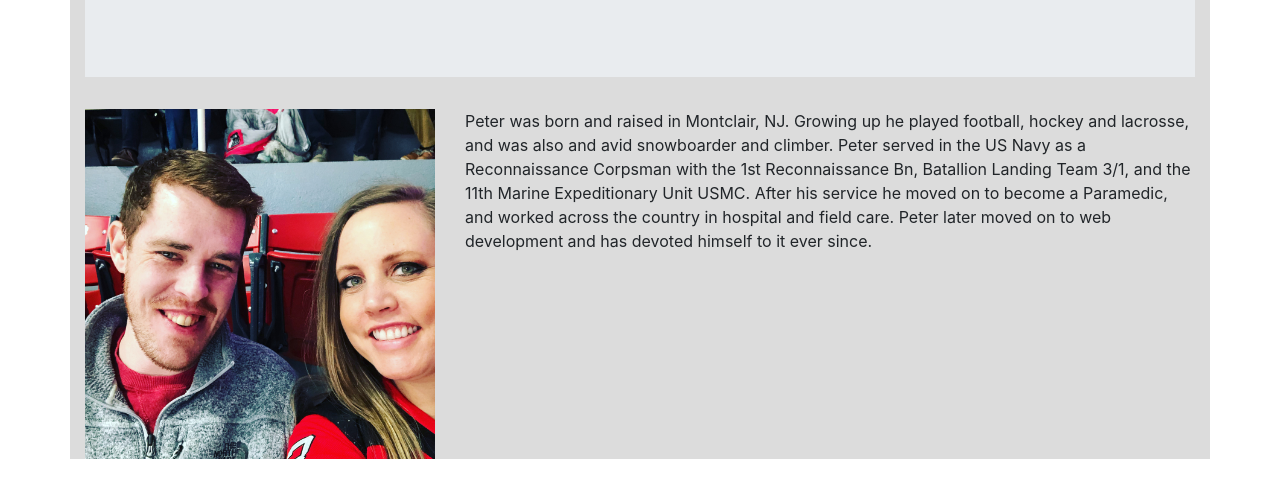
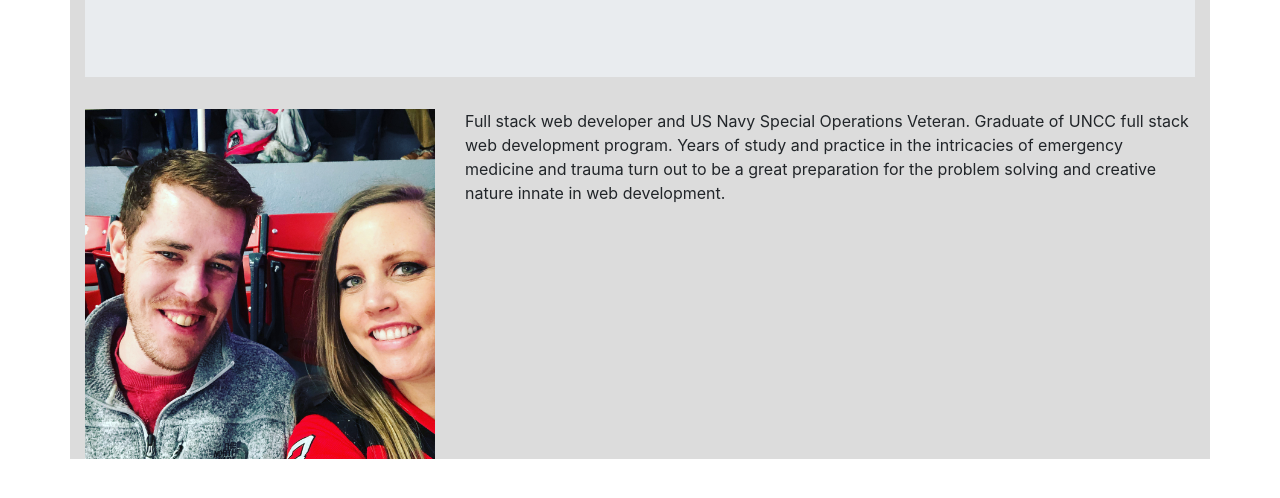
Before and after one commit to boylepeter/Mobile_Responsive_Portfolio, a plain HTML site: page index.html in a window 1280 px wide. Shown: the part 228-726 px from the top of the page. Drawn offline with nearby package versions, Linux system fonts and the light colour scheme; files that its build step writes are made by us from their sources.

Commit message:
front page revised

```diff
--- a/index.html
+++ b/index.html
@@ -42,13 +42,10 @@
       <div class="col-sm-4">
         <img src="assets/images/image0.jpeg" alt="Peter" width="100%" height="auto">
       </div>
-      <div class="col-sm-8" id="bckgrnd">Peter was born and raised in Montclair, NJ. Growing up he played football,
-        hockey and lacrosse, and was also and avid snowboarder and climber.
-        Peter served in the US Navy as a Reconnaissance Corpsman with the 1st Reconnaissance Bn, Batallion Landing Team
-        3/1, and the 11th Marine Expeditionary Unit USMC.
-        After his service he moved on to become a Paramedic, and worked across the country in hospital and field care.
-        Peter later moved on to web development and has
-        devoted himself to it ever since.
+      <div class="col-sm-8" id="bckgrnd">Full stack web developer and US Navy Special Operations Veteran. Graduate of
+        UNCC full stack web development program. Years of study and
+        practice in the intricacies of emergency medicine and trauma turn out to be a great
+        preparation for the problem solving and creative nature innate in web development.
       </div>
     </div>
     <div class="row">
```
